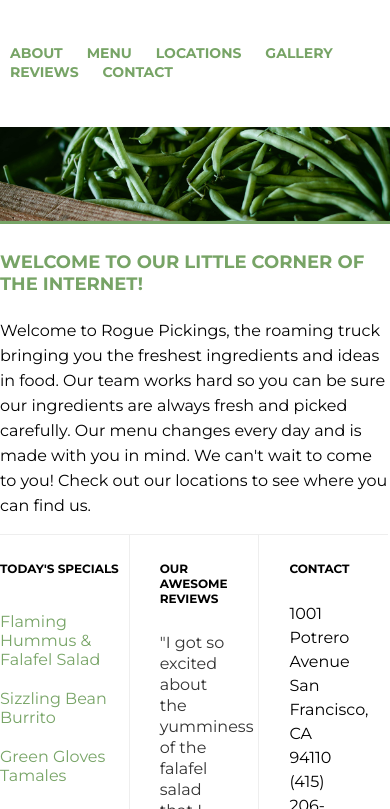
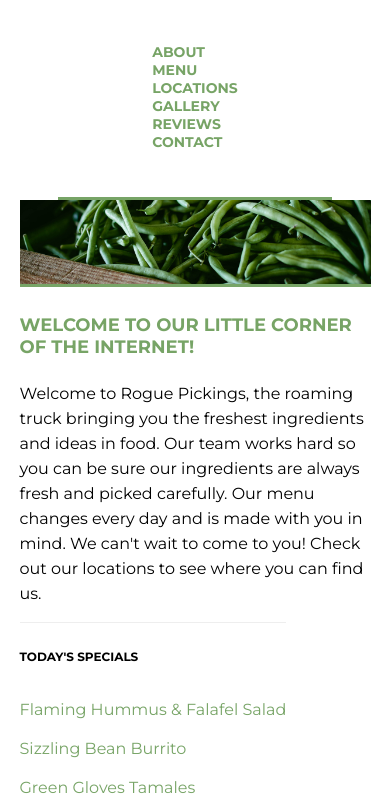
Before and after one commit to alecoad/206-rogue-pickings, a plain HTML site: page index.html in a window 390 px wide. Shown: the part 116-925 px from the top of the page. Drawn offline with Linux system fonts and the light colour scheme.

Commit message:
Styling changes for mobile first layout

```diff
--- a/css/main.css
+++ b/css/main.css
@@ -3,13 +3,25 @@
 	src: url('../fonts/wisdom-script.otf') format('opentype');
 }
 
+html {
+	font-size: 16px;
+}
+
 body {
 	font-family: 'Montserrat', Helvetica, Arial, sans-serif;
+	font-size: 1em;
+	display: flex;
+	justify-content: center;
+	align-items: center;
 }
 
 .container{
 	max-width: 1200px;
-	margin: 0 auto;
+	width: 90%;
+	display: flex;
+	justify-content: center;
+	align-items: center;
+	flex-flow: row wrap;
 }
 
 h1,
@@ -21,42 +33,44 @@ h4 {
 	font-weight: 700;
 }
 h1 {
-	font-size: 30px;
+	font-size: 1.875em;
 }
 h2 {
-    font-size: 24px;
+  font-size: 1.5em;
 }
 h3 {
-	font-size: 18px;
+	font-size: 1.125em;
 }
 h4 {
-	font-size: 12px;
+	font-size: 0.75em;
 }
 
 p {
-	font-size: 14px;
-	line-height: 21px;
-    padding: 0 30px;
+	font-size: 0.875em;
+	line-height: 1.3125em;
+  padding: 0 1.875em;
 }
 
 /*The widths are in a percentage!*/
 header {
-	height: 110px;
 	border-bottom: 3px solid #77a466;
 	margin: 0 auto;
+	display: flex;
+	flex-direction: column;
+	justify-content: center;
+	align-items: center;
 }
 
 header h1 {
-	float: left;
 	margin: 0;
 	padding: 38px 0;
+	width: 100%;
 }
 header h1 span {
 	color: #77a466;
 }
 
 header nav {
-	float: right;
 	padding: 46px 0;
 }
 header nav ul {
@@ -68,7 +82,7 @@ header nav ul li {
 	font-weight: 700;
 	font-size: 14px;
 	padding: 0 10px;
-	display: inline;
+	display: flex;
 }
 header nav ul li a{
 	text-decoration: none;
@@ -80,11 +94,14 @@ header nav ul li a{
 .bottom-section {
 	margin: 0 auto;
 	clear: both;
+	display: flex;
+	flex-direction: column;
+	justify-content: center;
+	align-items: flex-start;
 }
 
 .main-image {
 	height: auto;
-	float: left;
 }
 .main-image img {
 	width: 100%;
@@ -93,7 +110,6 @@ header nav ul li a{
 
 .main-title {
 	height: auto;
-	float: left;
 }
 .main-title h3 {
 	text-align: left;
@@ -109,9 +125,7 @@ header nav ul li a{
 .section-one,
 .section-two,
 .section-three {
-	width: 33%;
 	height: auto;
-	float: left;
 	border-top: 1px solid #eee;
 }
 
@@ -156,6 +170,9 @@ footer {
 	margin: 0 auto;
 	clear: both;
 	text-align: center;
+	display: flex;
+	justify-content: center;
+	align-items: center;
 }
 footer span {
 	font-family: 'Wisdom Script', cursive;
--- a/index.html
+++ b/index.html
@@ -3,7 +3,7 @@
     <head>
         <meta charset="utf-8">
         <meta http-equiv="x-ua-compatible" content="ie=edge">
-        <title>Rogue Pickings | Brush Up Those Skills!</title>
+        <title>Rogue Pickings</title>
         <meta name="viewport" content="width=device-width, initial-scale=1, shrink-to-fit=no">
         <link rel="stylesheet" href="css/normalize.css">
         <link rel="stylesheet" href="css/main.css">
```
